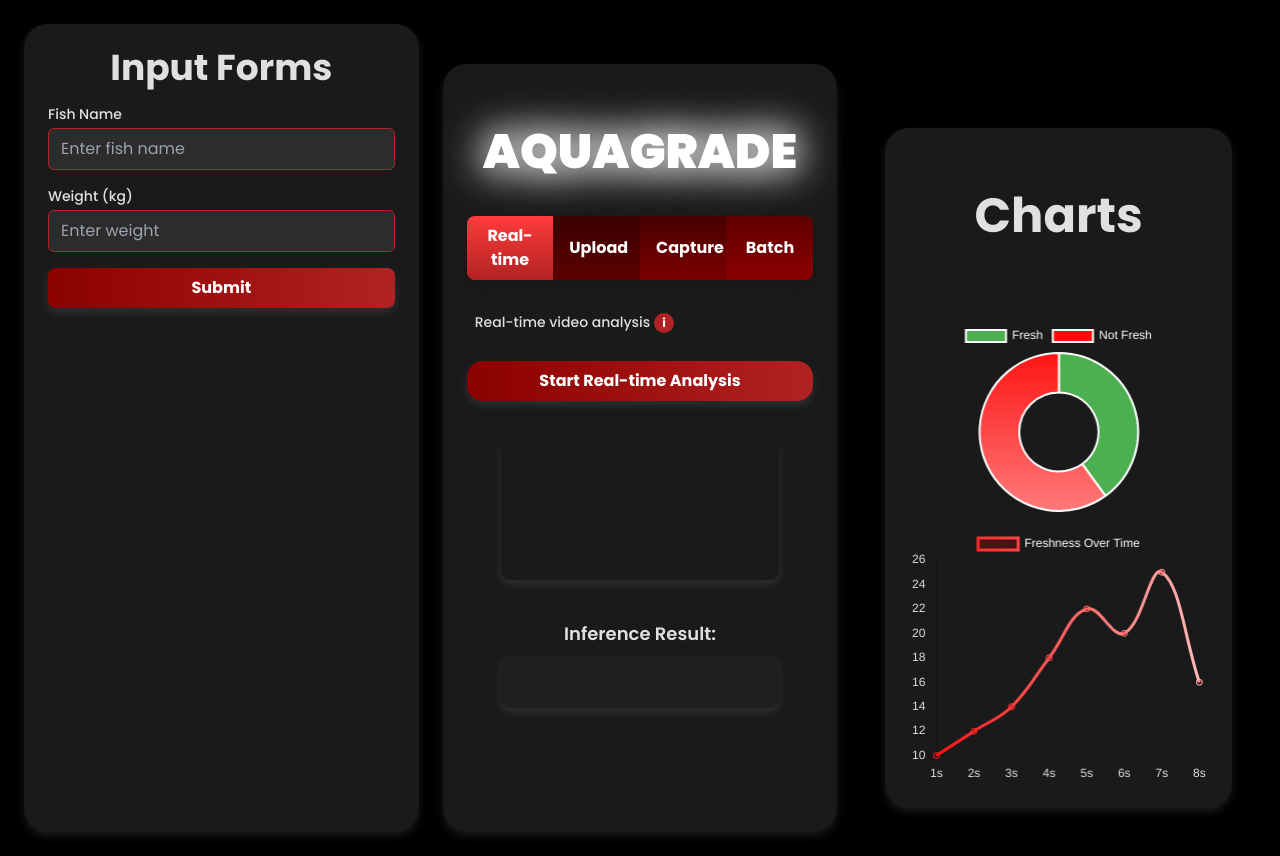
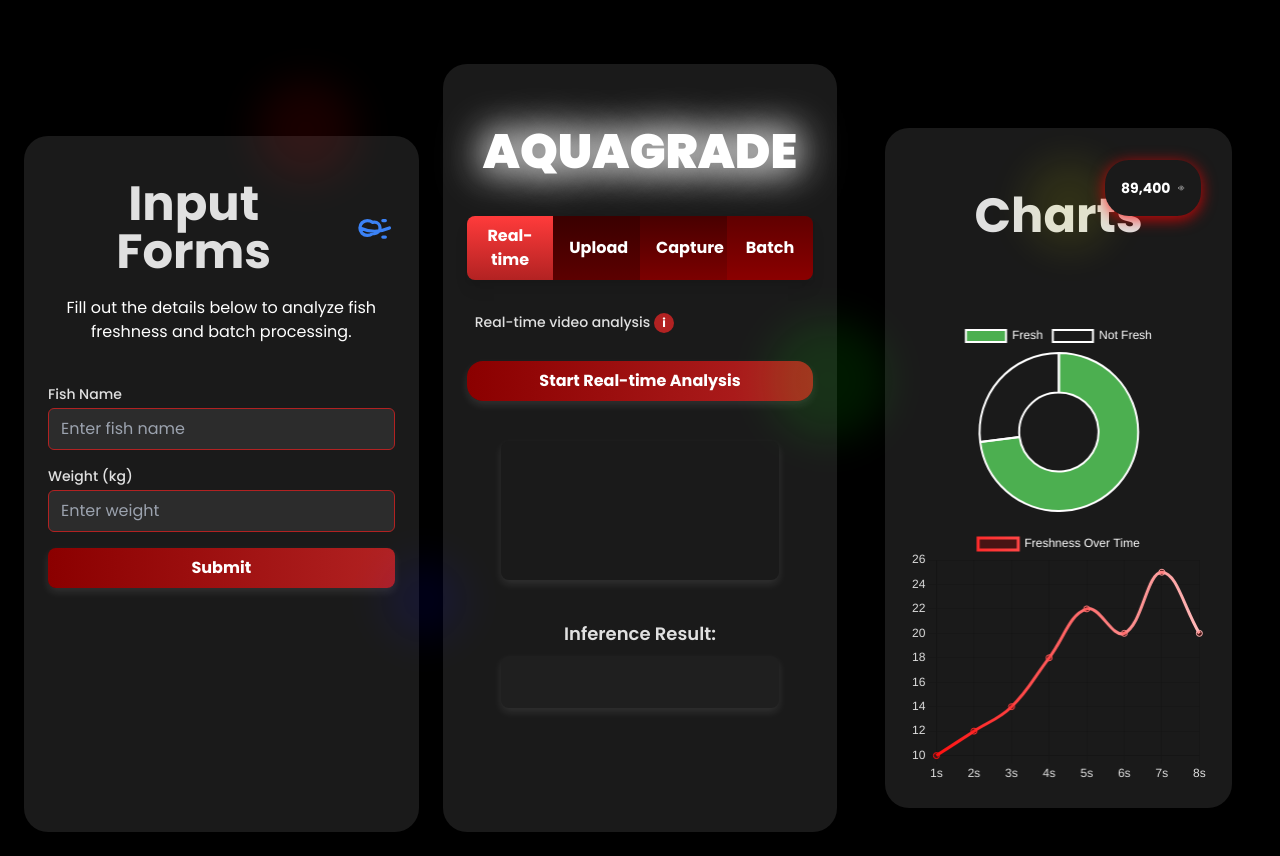
Before and after one commit to eyronnnn/flaskdeploy, a website: page templates/index.html in a window 1280 px wide. Drawn offline with nearby package versions, Linux system fonts and the light colour scheme; a web font is replaced by a local one.

Commit message:
Update index.html

```diff
--- a/templates/index.html
+++ b/templates/index.html
@@ -135,6 +135,72 @@
         position: relative;
         height: 12rem; /* Adjust the height of the pie chart */
     }
+
+
+    .floating-shape {
+        position: absolute;
+        border-radius: 50%;
+        opacity: 0.2;
+        filter: blur(20px);
+        animation: float-animation 20s linear infinite, rotation-animation 20s linear infinite;
+        }
+
+        /* Keyframes for floating effect */
+        @keyframes float-animation {
+        0%, 100% {
+            transform: translateY(0%) translateX(0%);
+        }
+        50% {
+            transform: translateY(100%) translateX(100%);
+        }
+        }
+
+        /* Keyframes for rotation */
+        @keyframes rotation-animation {
+        0% {
+            transform: rotate(0deg);
+        }
+        100% {
+            transform: rotate(360deg);
+        }
+        }
+
+        /* Customizable shapes */
+        .shape-1 {
+        background-color: rgba(255, 0, 0, 0.5); /* Red shape */
+        width: 100px;
+        height: 100px;
+        top: 10%;
+        left: 20%;
+        animation-delay: 0s;
+        }
+
+        .shape-2 {
+        background-color: rgba(0, 255, 0, 0.5); /* Green shape */
+        width: 120px;
+        height: 120px;
+        top: 40%;
+        left: 60%;
+        animation-delay: 4s;
+        }
+
+        .shape-3 {
+        background-color: rgba(0, 0, 255, 0.5); /* Blue shape */
+        width: 80px;
+        height: 80px;
+        top: 70%;
+        left: 30%;
+        animation-delay: 2s;
+        }
+
+        .shape-4 {
+        background-color: rgba(255, 255, 0, 0.5); /* Yellow shape */
+        width: 90px;
+        height: 90px;
+        top: 20%;
+        left: 80%;
+        animation-delay: 6s;
+        }
 </style>
 
 
@@ -142,10 +208,34 @@
 </head>
 <body>
 
+
+    <div class="floating-shape shape-1"></div>
+  <div class="floating-shape shape-2"></div>
+  <div class="floating-shape shape-3"></div>
+  <div class="floating-shape shape-4"></div>
+
+
 <div class="min-h-screen grid grid-cols-1 md:grid-cols-3 gap-6 p-6">
     <!-- Center Column: Input Forms (Moved to the Left) -->
-    <div class="bg-[#1E1E1E] shadow-box rounded-3xl p-6">
-        <h2 class="text-center text-4xl font-bold mb-4">Input Forms</h2>
+        <div
+            class="bg-[#1E1E1E] mt-28 shadow-box rounded-3xl p-6 transition-all duration-500"
+            style="transition: all 0.5s ease; box-shadow: 0 0 0 rgba(0, 0, 0, 0);"
+            onmouseover="this.style.boxShadow='0 4px 30px #c1e7ec';"
+            onmouseout="this.style.boxShadow='0 0 0 rgba(0, 0, 0, 0)';">
+
+        <h2 class="text-center mt-5 text-5xl font-bold mb-2 flex items-center justify-center">
+            Input Forms
+            <!-- Fish Outline Icon -->
+            <svg xmlns="http://www.w3.org/2000/svg" class="h-10 w-10 ml-4 text-blue-500" fill="none" viewBox="0 0 24 24" stroke="currentColor" stroke-width="2">
+                <path stroke-linecap="round" stroke-linejoin="round" d="M3 12c0 2.5 2 4.5 4.5 4.5 1.28 0 2.432-.453 3.305-1.185.31.075.636.115.975.115 1.935 0 3.5-1.57 3.5-3.5s-1.565-3.5-3.5-3.5c-.34 0-.665.04-.975.115C9.932 7.953 8.78 7.5 7.5 7.5 5 7.5 3 9.5 3 12zm0 0s4.5 2 9 2 9-2 9-2m-4 5.5h1.5M17 7.5h1.5" />
+            </svg>
+        </h2>
+
+
+        <p class="text-center text-md mt-5 text-white mb-10">
+            Fill out the details below to analyze fish freshness and batch processing.
+        </p>
+
         <form>
             <div class="mb-4">
                 <label for="fishName" class="block text-sm font-medium">Fish Name</label>
@@ -160,7 +250,11 @@
     </div>
 
     <!-- Left Column: Fish Freshness Detector (Moved to the Center) -->
-    <div class="bg-[#1E1E1E] mt-10 shadow-box rounded-3xl p-6 hover:bg-[#2B2B2B] transition-all duration-500">
+    <div
+        class="bg-[#1E1E1E] mt-10 shadow-4xl rounded-3xl p-6 hover:bg-[#2B2B2B] transition-all duration-500"
+        style="transition: all 0.5s ease; box-shadow: 0 0 0 rgba(0, 0, 0, 0);"
+        onmouseover="this.style.boxShadow='0 4px 40px #c1e7ec';"
+        onmouseout="this.style.boxShadow='0 0 0 rgba(0, 0, 0, 0)';">
     <h1 class="text-center text-5xl font-bold mb-10 mt-10 pulse-effect"
         style="color: #FFFFFF; text-shadow: 0 0 30px rgba(255, 255, 255, 1), 0 0 40px rgba(255, 255, 255, 0.9);">
         AquaGrade
@@ -243,7 +337,7 @@
 
         <!-- Capture Image Section -->
         <div id="captureSection" class="hidden">
-            <label class="block text-sm font-medium text-gray-700 mb-5">
+            <label class="block text-sm font-medium text-white mt-5 mb-5">
                 Capture an image
                 <span class="info-icon" data-info="Use this feature to capture an image directly from your webcam. Ensure camera permissions are granted.">i</span>
             </label>
@@ -274,9 +368,33 @@
 
         <!-- Right Column: Charts -->
     <div class="min-h-screen grid grid-cols-1 md:grid-cols-3 gap-6 p-6">
+        <!-- Existing Content -->
+
         <!-- Right Column: Charts -->
-        <div class="mt-20 bg-gradient-to-br from-[#333333] to-[#444444] shadow-box rounded-3xl p-6 md:col-span-3">
+        <div
+            class="mt-20 bg-gradient-to-br from-[#333333] to-[#444444] shadow-box rounded-3xl p-6 md:col-span-3 relative-position transition-all duration-500"
+            style="transition: all 0.5s ease; box-shadow: 0 0 0 rgba(0, 0, 0, 0);"
+            onmouseover="this.style.boxShadow='0 4px 30px #c1e7ec';"
+            onmouseout="this.style.boxShadow='0 0 0 rgba(0, 0, 0, 0)';">
+
             <h2 class="text-center mt-10 text-5xl font-bold mb-4">Charts</h2>
+
+            <!-- Animated Counter Div (Positioned at Top-Left) -->
+        <div
+            class="stats shadow-lg w-24 h-14 content-center absolute top-40 rounded-3xl bg-[#333333] text-white font-bold font-poppins transition-transform duration-500 ease-in-out hover:scale-105 scale-75"
+            style="right: 79px; box-shadow: 0 3px 15px rgba(255, 0, 0, 0.8);"
+            onmouseover="this.style.boxShadow='0 4px 18px rgba(255, 0, 0, 1)';"
+            onmouseout="this.style.boxShadow='0 3px 15px rgba(255, 0, 0, 0.8)';">
+
+            <div class="stat text-left flex items-center justify-between px-4">
+                <div class="stat-value text-sm mr-2 text-white" id="count">0</div>
+                <!-- Eye Icon -->
+                <svg xmlns="http://www.w3.org/2000/svg" class="h-10 w-10 text-white" fill="none" viewBox="0 0 24 24" stroke="currentColor" stroke-width="1.5">
+                    <path stroke-linecap="round" stroke-linejoin="round" d="M15 12a3 3 0 11-6 0 3 3 0 016 0z" />
+                    <path stroke-linecap="round" stroke-linejoin="round" d="M2.458 12C3.732 7.943 7.523 5 12 5c4.477 0 8.268 2.943 9.542 7-1.274 4.057-5.065 7-9.542 7-4.477 0-8.268-2.943-9.542-7z" />
+                </svg>
+            </div>
+        </div>
 
             <!-- Moving Pie Chart -->
             <div class="mt-20 pie-chart-container">
@@ -291,19 +409,39 @@
     </div>
 
     <script>
-        // Pie Chart Configuration
+        // Counter Animation Script
+        document.addEventListener("DOMContentLoaded", function () {
+            const targetNumber = 89400;
+            const speed = 50;
+
+            const counter = document.getElementById("count");
+            let count = 0;
+
+            const updateCount = () => {
+                const increment = Math.ceil(targetNumber / speed);
+                count += increment;
+
+                if (count < targetNumber) {
+                    counter.textContent = count.toLocaleString();
+                    setTimeout(updateCount, 30);
+                } else {
+                    counter.textContent = targetNumber.toLocaleString();
+                }
+            };
+
+            updateCount();
+        });
+
+        // Chart.js Configuration (Remaining Existing Chart Logic)
         const ctxPie = document.getElementById('pieChart').getContext('2d');
         const pieChart = new Chart(ctxPie, {
             type: 'doughnut',
             data: {
-                labels: ['Fresh', 'Not Fresh'], // Pie chart labels
+                labels: ['Fresh', 'Not Fresh'],
                 datasets: [{
                     label: 'Freshness Distribution',
-                    data: [70, 30], // Initial data
-                    backgroundColor: [
-                        '#4CAF50', // Green for Fresh
-                        ctxPie.createLinearGradient(0, 0, 0, 400) // Gradient for Not Fresh
-                    ],
+                    data: [70, 30],
+                    backgroundColor: ['#4CAF50', ctxPie.createLinearGradient(0, 0, 0, 400)],
                 }]
             },
             options: {
@@ -315,14 +453,6 @@
             }
         });
 
-        // Add gradient color to pie chart's "Not Fresh"
-        const gradientPie = ctxPie.createLinearGradient(0, 0, 0, 400);
-        gradientPie.addColorStop(0, '#FF0000');
-        gradientPie.addColorStop(1, '#FFFFFF');
-        pieChart.data.datasets[0].backgroundColor[1] = gradientPie; // Apply gradient for Not Fresh
-        pieChart.update();
-
-        // Line Chart Configuration
         const ctxLine = document.getElementById('lineChart').getContext('2d');
         const gradientLine = ctxLine.createLinearGradient(0, 0, 400, 0);
         gradientLine.addColorStop(0, '#FF0000');
@@ -334,9 +464,9 @@
                 labels: ['1s', '2s', '3s', '4s', '5s', '6s', '7s'],
                 datasets: [{
                     label: 'Freshness Over Time',
-                    data: [10, 12, 14, 18, 22, 20, 25], // Example initial data
+                    data: [10, 12, 14, 18, 22, 20, 25],
                     borderColor: gradientLine,
-                    backgroundColor: 'rgba(255, 0, 0, 0.2)', // Light red for gradient area
+                    backgroundColor: 'rgba(255, 0, 0, 0.2)',
                     tension: 0.4,
                 }]
             },
@@ -353,27 +483,24 @@
             }
         });
 
-        // Function to simulate real-time data updates
-        function updateCharts() {
+        // Simulate updates every 3 seconds
+        setInterval(() => {
             const newLabel = `${lineChart.data.labels.length + 1}s`;
             const newData = Math.floor(Math.random() * 50);
 
-            // Update Line Chart
             lineChart.data.labels.push(newLabel);
             lineChart.data.datasets[0].data.push(newData);
             lineChart.update();
 
-            // Simulate Pie Chart Updates
             const freshValue = Math.floor(Math.random() * 100);
             const notFreshValue = 100 - freshValue;
             pieChart.data.datasets[0].data = [freshValue, notFreshValue];
             pieChart.update();
-        }
-
-        // Simulate updates every 3 seconds
-        setInterval(updateCharts, 3000);
+        }, 3000);
     </script>
     </div>
+
+
 
     <script>
         // Original JavaScript logic provided
```
